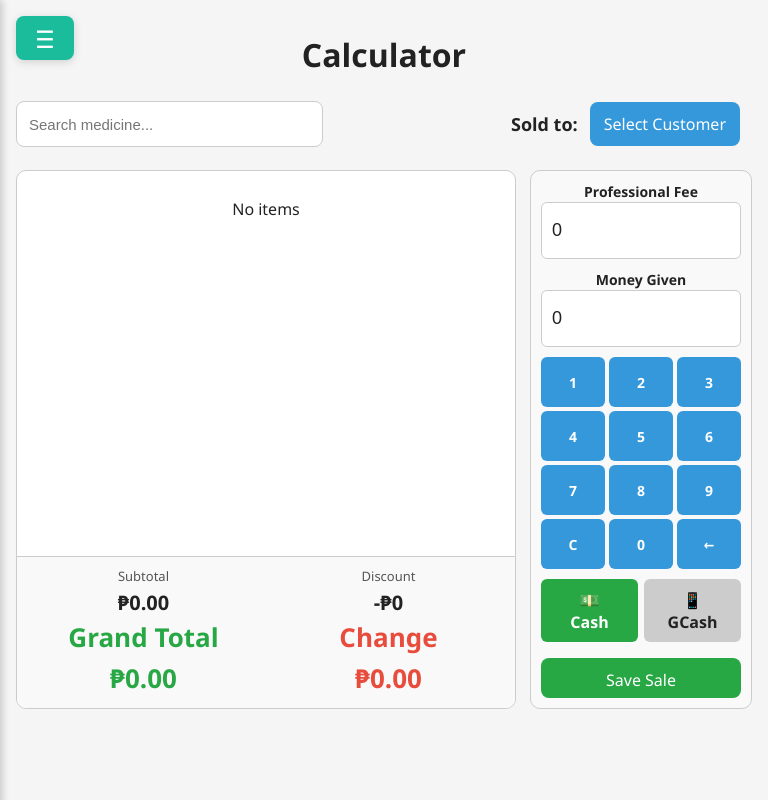
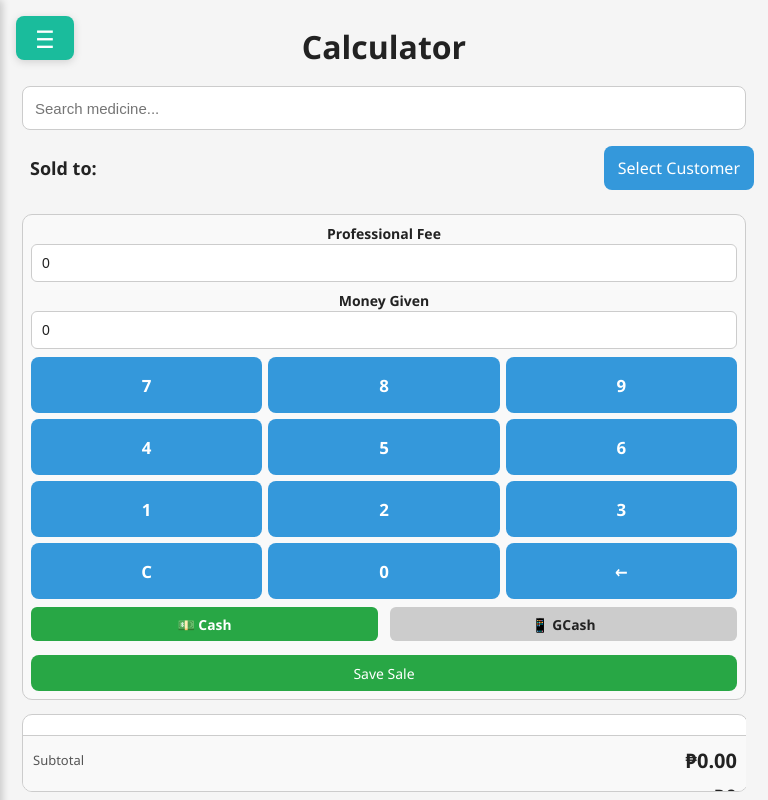
Before and after one commit to denden07/pharmacy-pos, a Vue app: page / in a window 768 px wide. Built offline with nearby package versions, Linux system fonts and the light colour scheme.

Commit message:
revamp homepage

```diff
--- a/src/App.vue
+++ b/src/App.vue
@@ -26,7 +26,7 @@ import Sidebar from '../src/components/Sidebar.vue'
 .main-content {
   width: 100%;
   min-height: 100vh;
-  padding: 16px;
+  padding: 0 16px;
   box-sizing: border-box;
 }
 </style>
--- a/src/views/Home.vue
+++ b/src/views/Home.vue
@@ -341,7 +341,7 @@ const checkout = async () => {
     showCancelButton: true,
     confirmButtonText: 'Yes, Save Sale',
     cancelButtonText: 'Cancel',
-    width: '90%',
+    width: '96%',
     heightAuto: true,
     allowOutsideClick: false,
     customClass: {
@@ -451,10 +451,11 @@ const getStockIndicator = (med) => {
 </script>
 
 <template>
-<h1 style="font-size: 32px;">Calculator</h1>
-
-<!-- SEARCH BAR + CUSTOMER + REDEEM (ALL INLINE) -->
-<div class="top-controls">
+<div class="home-view">
+  <h1 style="font-size: 32px;">Calculator</h1>
+
+  <!-- SEARCH BAR + CUSTOMER + REDEEM (ALL INLINE) -->
+  <div class="top-controls">
   <div class="search-section">
     <input class="input pos-medicine-search" v-model="search" placeholder="Search medicine..." />
 
@@ -467,7 +468,6 @@ const getStockIndicator = (med) => {
             <div class="med-generic" v-if="med.generic_name">{{ med.generic_name }}</div>
           </div>
 
-          <!-- Stock indicator -->
           <div
             class="stock-indicator"
             :title="med.stockIndicator.text"
@@ -636,17 +636,17 @@ const getStockIndicator = (med) => {
       />
     </label>
 
-    <!-- Number Pad -->
+    <!-- Number Pad (reordered: 7-9 top, 1-3 bottom) -->
     <div class="number-pad">
+      <button class="num-btn" @click="appendNumber(7)">7</button>
+      <button class="num-btn" @click="appendNumber(8)">8</button>
+      <button class="num-btn" @click="appendNumber(9)">9</button>
+      <button class="num-btn" @click="appendNumber(4)">4</button>
+      <button class="num-btn" @click="appendNumber(5)">5</button>
+      <button class="num-btn" @click="appendNumber(6)">6</button>
       <button class="num-btn" @click="appendNumber(1)">1</button>
       <button class="num-btn" @click="appendNumber(2)">2</button>
       <button class="num-btn" @click="appendNumber(3)">3</button>
-      <button class="num-btn" @click="appendNumber(4)">4</button>
-      <button class="num-btn" @click="appendNumber(5)">5</button>
-      <button class="num-btn" @click="appendNumber(6)">6</button>
-      <button class="num-btn" @click="appendNumber(7)">7</button>
-      <button class="num-btn" @click="appendNumber(8)">8</button>
-      <button class="num-btn" @click="appendNumber(9)">9</button>
       <button class="num-btn" @click="clearInput">C</button>
       <button class="num-btn" @click="appendNumber(0)">0</button>
       <button class="num-btn" @click="backspace">←</button>
@@ -733,9 +733,57 @@ const getStockIndicator = (med) => {
     </div>
   </div>
 </div>
+</div>
 </template>
 
 <style scoped>
+/* Ensure Home view fills viewport and layouts use flex so no extra space remains */
+.home-view {
+  min-height: 100vh;
+  height: 100vh;
+  display: flex;
+  flex-direction: column;
+  box-sizing: border-box;
+  padding: 12px 0; /* keep existing spacing from app */
+}
+
+/* Make main content stretch to fill remaining space under the top controls */
+.home-view > .pos-layout {
+  flex: 1 1 auto;
+  display: flex;
+  gap: 14px;
+  overflow: hidden;
+  align-items: stretch; /* ensure children stretch to full available height */
+}
+
+/* Keep top controls fixed height and not stretching */
+.home-view > .top-controls {
+  flex: 0 0 auto;
+}
+
+/* Ensure cart-wrapper stretches vertically inside pos-layout */
+.home-view .cart-wrapper {
+  display: flex;
+  flex-direction: column;
+  height: 100%;
+}
+
+/* Make table container scroll within available space */
+.home-view .cart-table-container {
+  flex: 1 1 auto;
+  min-height: 0; /* allow proper flexbox scrolling */
+  overflow-y: auto;
+}
+
+/* Right panel should not stretch taller than the view */
+.home-view .right-panel {
+  /* flex: 0 0 220px; */
+  max-height: 100%;
+  overflow: auto;
+  display: flex;
+  flex-direction: column;
+}
+
   /* =========================
    TOP CONTROLS (INLINE)
 ========================= */
@@ -872,10 +920,10 @@ const getStockIndicator = (med) => {
 
 /* Scrollable table container with max 5 rows visible */
 .cart-table-container {
-  flex: 1;
+  flex: 1 1 auto;
   overflow-y: auto;
   padding: 10px;
-  max-height: calc(5 * 48px + 40px); /* 5 rows + header */
+  min-height: 0;
 }
 
 /* Optional scroll indicator styling */
@@ -946,14 +994,20 @@ th, td {
    RIGHT PANEL
 ========================= */
 .right-panel {
-  width: 200px;
+  /* responsive width: prioritize a compact column on small screens, scale on larger */
+  width: clamp(220px, 22vw, 420px);
+  min-width: 200px;
   display: flex;
   flex-direction: column;
   gap: 10px;
   background: #f9f9f9;
   border: 1px solid #ccc;
   border-radius: 10px;
-  padding: 10px;
+  padding: 12px;
+  /* allow the panel to fill vertical space but keep inputs and controls visible */
+  height: 100%;
+  box-sizing: border-box;
+  overflow: hidden;
 }
 .right-panel label {
   display: flex;
@@ -962,18 +1016,39 @@ th, td {
   font-weight: 600;
 }
 .right-panel input {
-  height: 55px;
+  /* Inputs enlarged by default for better visibility */
+  flex: 0 0 auto;
+  width: 100%;
+  height: clamp(52px, 6.5vw, 76px) !important;
   border-radius: 6px;
   border: 1px solid #ccc;
   padding: 0 10px;
-  font-size: 14px;
+  font-size: clamp(16px, 2.4vw, 24px);
   background: #fff;
   color: #222;
-  font-size: 18px
+  box-sizing: border-box;
 }
 
 .right-panel input:focus {
   outline: 2px solid #3498db;
+}
+
+/* Emphasize inputs when active (clicked via numpad) to improve tap target on Android */
+.right-panel input {
+  transition: all 160ms ease-in-out;
+}
+.right-panel input.active-input,
+.right-panel input:active {
+  border-color: #2b6cb0;
+  box-shadow: 0 8px 18px rgba(43,108,176,0.12);
+}
+
+/* Smaller screens: ensure active input doesn't push layout too much but still prominent */
+@media (max-width: 480px) {
+  .right-panel input.active-input {
+    height: clamp(48px, 9vw, 64px) !important;
+    font-size: clamp(16px, 3.6vw, 22px);
+  }
 }
 
 /* =========================
@@ -981,17 +1056,67 @@ th, td {
 ========================= */
 .number-pad {
   display: grid;
-  grid-template-columns: repeat(3,1fr);
-  gap: 4px;
+  grid-template-columns: repeat(3, minmax(0, 1fr));
+  gap: 6px;
+  align-items: stretch;
+  justify-items: stretch;
+  /* number-pad takes available space after inputs; it should grow but stay scrollable if necessary */
+  flex: 1 1 auto;
+  min-height: 0;
+  max-height: 100%;
+  overflow: auto;
+  grid-auto-rows: minmax(48px, 1fr);
 }
 .num-btn {
-  height: 50px;
-  border-radius: 6px;
+  width: 100%;
+  height: 100%;
+  min-width: 0;
+  box-sizing: border-box;
+  border-radius: 8px;
   border: none;
   background: #3498db;
   color: #fff;
-  font-size: 14px;
-  font-weight: 600;
+  font-size: clamp(14px, 2.4vw, 28px);
+  font-weight: 700;
+  display: flex;
+  align-items: center;
+  justify-content: center;
+  padding: 0;
+  overflow: hidden;
+  white-space: nowrap;
+}
+
+/* Larger, full-screen friendly number pad for wide/tall screens */
+@media (min-width: 900px) and (min-height: 700px) {
+  .home-view .right-panel {
+    width: 320px;
+  }
+  .home-view .num-btn {
+    font-size: 20px;
+    border-radius: 10px;
+  }
+}
+
+/* On very large tablets or desktop-like screens, make pad visually larger and easier to tap */
+@media (min-width: 1200px) {
+  .home-view .right-panel {
+    width: 380px;
+  }
+  .home-view .num-btn {
+    font-size: 22px;
+  }
+}
+/* Very tall screens: increase right-panel and scale number pad rows to fill height */
+@media (min-height: 1400px) {
+  .home-view .right-panel {
+    width: 420px;
+  }
+  .home-view .number-pad {
+    grid-auto-rows: minmax(64px, 1fr);
+  }
+  .home-view .num-btn {
+    font-size: 26px;
+  }
 }
 .num-btn:active {
   transform: scale(0.95);
@@ -1001,7 +1126,9 @@ th, td {
   background: #28a745;
   color: #fff;
   border-radius: 8px;
-  height: 40px;
+  height: clamp(38px, 5.5vw, 52px) !important;
+  font-size: clamp(14px, 2.5vw, 18px);
+  padding: 8px 12px;
 }
 
 /* =========================
@@ -1021,6 +1148,11 @@ th, td {
   border: 1px solid #ccc;
   background: #fff;
   color: #222;
+  transition: all 160ms ease-in-out;
+}
+.qty-wrapper input.active-input {
+  border: 2px solid #2b6cb0;
+  box-shadow: 0 4px 12px rgba(43,108,176,0.15);
 }
 .qty-wrapper button {
   width: 26px;
@@ -1277,23 +1409,125 @@ th, td {
 
 .payment-toggle {
   display: flex;
-  gap: 6px;
-  height: auto !important;
+  gap: 12px; /* visible separator between buttons */
+  align-items: center;
+  justify-content: space-between;
+  width: 100%;
+  box-sizing: border-box;
 }
 .payment-toggle button {
-  flex: 1;
-  height: 34px;
+  /* Let both buttons share available width with a gap */
+  flex: 1 1 0;
+  min-width: 0; /* allow shrinking */
+  height: clamp(36px, 4.5vw, 56px) !important;
   border-radius: 6px;
   border: none;
-  font-weight: 600;
+  font-weight: 700;
   background: #ccc;
   color: #222;
-    height: auto !important;
+  padding: 8px 12px;
+  font-size: clamp(14px, 2.4vw, 18px);
+  box-sizing: border-box;
 }
 .payment-toggle button.active {
   background: #28a745;
   color: #fff;
 }
+
+/* Make number pad buttons and payment buttons adapt on narrow screens */
+@media (max-width: 900px) {
+  .num-btn { font-size: clamp(14px, 5vw, 22px); border-radius: 10px; }
+  .number-pad { gap: 8px; }
+  .payment-toggle button { font-size: clamp(13px,2.8vw,16px); padding: 6px 8px; height: clamp(32px,4.5vw,44px) !important; }
+  .right-panel input { height: clamp(40px, 6vw, 56px) !important; }
+  .btn.checkout { height: clamp(36px, 5.5vw, 48px)  !important; }
+}
+
+@media (max-width: 480px) {
+  .num-btn { font-size: clamp(12px, 6.5vw, 20px); border-radius: 8px; }
+  .number-pad { gap: 6px; }
+  .payment-toggle { gap: 4px; }
+  .payment-toggle button { font-size: clamp(12px,3.6vw,14px); padding: 6px 8px; height: clamp(30px,6.5vw,40px)  !important; }
+  .right-panel input { height: clamp(36px, 8vw, 48px)  !important; font-size: clamp(14px, 3.6vw, 16px); }
+  .btn.checkout { height: clamp(34px, 6.5vw, 44px) !important; font-size: clamp(13px, 3.2vw, 16px); }
+}
+
+/* Smaller tablets: avoid vertical overflow by reducing element heights and removing numpad scroll */
+@media (min-width: 600px) and (max-width: 1024px) {
+  .right-panel {
+    width: clamp(260px, 28vw, 360px);
+    padding: 10px;
+  }
+
+  .right-panel input {
+    height: clamp(38px, 3.8vw, 48px)  !important;
+    font-size: clamp(14px, 1.8vw, 18px);
+  }
+
+  /* Make numpad rows a bit tighter and ensure it fits without scrolling */
+  .number-pad {
+    grid-auto-rows: 44px;
+    gap: 6px;
+    max-height: calc(100% - 160px);
+    overflow: visible;
+  }
+
+  .num-btn {
+    font-size: clamp(14px, 2.2vw, 20px);
+    border-radius: 8px;
+  }
+
+  .payment-toggle button {
+    height: clamp(34px, 3.2vw, 44px)  !important;
+    font-size: clamp(13px, 1.8vw, 16px);
+    padding: 6px 10px;
+  }
+
+  .btn.checkout {
+    height: clamp(36px, 3.6vw, 44px)  !important;
+    font-size: clamp(14px, 1.8vw, 16px);
+  }
+}
+
+/* Large screen: increase prominence of payment buttons and inputs */
+@media (min-width: 1200px) {
+  .right-panel { width: clamp(320px, 18vw, 520px); }
+  .num-btn { font-size: clamp(18px, 1.4vw, 34px); }
+  .payment-toggle button { max-width: 220px; font-size: clamp(16px,1.6vw,20px); height: clamp(40px,2.6vw,64px) !important; }
+  .right-panel input { height: clamp(45px, 2.4vw, 72px)  !important; font-size: clamp(16px,1.6vw,22px); }
+  .btn.checkout { height: clamp(44px, 2.6vw, 64px)  !important; font-size: clamp(16px,1.6vw,22px); }
+}
+
+  /* High-density landscape devices (e.g. Android 240dpi landscape):
+     increase input prominence and reduce numpad scaling so inputs don't look small */
+  @media (orientation: landscape) and (min-resolution: 2dppx) {
+    .right-panel {
+      width: clamp(300px, 22vw, 520px);
+    }
+
+    .right-panel input {
+      height: clamp(64px, 6.5vh, 100px) !important;
+      font-size: clamp(18px, 2.8vh, 28px) !important;
+      padding: 8px 12px !important;
+    }
+
+    /* Scale back numpad font so inputs are visually comparable */
+    .num-btn {
+      font-size: clamp(14px, 1.8vw, 20px) !important;
+      padding: 0 !important;
+    }
+
+    .right-panel input.active-input,
+    .right-panel input:active {
+      height: clamp(76px, 8.5vh, 120px) !important;
+      font-size: clamp(20px, 3.6vh, 34px) !important;
+    }
+
+    .payment-toggle button {
+      height: clamp(44px, 4.5vh, 64px) !important;
+      font-size: clamp(16px, 2.4vh, 20px) !important;
+    }
+  }
 
 .dropdown-item-content {
   display: flex;
@@ -1330,6 +1564,9 @@ th, td {
 
 /* SweetAlert modal tweaks for small screens/tablets */
 .swal-wide {
+  /* wider popup but constrained to a sensible max width */
+  width: 96% !important;
+  max-width: 1100px !important;
   max-height: calc(100vh - 32px) !important;
   overflow-y: auto !important;
   box-sizing: border-box !important;
@@ -1343,8 +1580,98 @@ th, td {
   padding-top: 8px !important;
 }
 .swal-wide .swal2-content {
-  /* ensure content can scroll independently if needed */
-  overflow: visible !important;
+  /* allow horizontal scrolling for wide tables/content inside the popup */
+  overflow-x: auto !important;
+  -webkit-overflow-scrolling: touch;
+}
+.swal-wide table {
+  width: 100%;
+  border-collapse: collapse;
+  /* Ensure table can grow horizontally if needed and be scrolled */
+  min-width: 640px;
+}
+
+/* Responsive improvements for tablets and phones */
+@media (max-width: 900px) {
+  .home-view {
+    padding: 8px 6px;
+  }
+
+  /* Stack top controls vertically and make inputs full width */
+  .top-controls {
+    flex-direction: column;
+    align-items: stretch;
+    gap: 8px;
+  }
+
+  .search-section {
+    flex: none;
+    width: 100%;
+    min-width: 0;
+  }
+
+  .input.pos-medicine-search {
+    width: 100%;
+    box-sizing: border-box;
+  }
+
+  .dropdown {
+    width: 100%;
+    left: 0;
+    right: 0;
+  }
+
+  .customer-section {
+    flex: none;
+    width: 100%;
+    justify-content: space-between;
+    padding: 8px;
+  }
+
+  /* Make main layout stack: cart on top, controls below to be thumb-friendly */
+  .pos-layout {
+    flex-direction: column-reverse;
+    gap: 10px;
+    min-height: 0;
+  }
+
+  .cart-wrapper { order: 1; width: 100%; }
+  .right-panel { order: 2; width: 100%; height: auto; max-height: none; overflow: visible; }
+
+  /* Right panel becomes horizontally flexible and wraps its controls */
+  .right-panel {
+    display: flex;
+    flex-direction: column;
+    gap: 8px;
+    padding: 8px;
+  }
+
+  .right-panel label { width: 100%; }
+
+  .number-pad {
+    grid-auto-rows: 56px;
+    flex: none;
+  }
+
+  .cart-totals {
+    grid-template-columns: 1fr;
+    text-align: left;
+    gap: 6px 0;
+  }
+
+  .cart-totals div { flex-direction: row; justify-content: space-between; align-items: center; }
+}
+
+@media (max-width: 480px) {
+  /* Tighten spacing on small phones */
+  .input.pos-medicine-search { height: 40px; font-size: 14px; }
+  .customer-name { font-size: 16px; }
+  .right-panel input { height: 44px; font-size: 16px; }
+  .qty-wrapper input { width: 44px; height: 34px; }
+  .number-pad { grid-auto-rows: 48px; }
+  .num-btn { font-size: 18px; }
+  table th, table td { padding: 6px; }
+  .cart-totals strong { font-size: 18px; }
 }
 
 </style>
```
